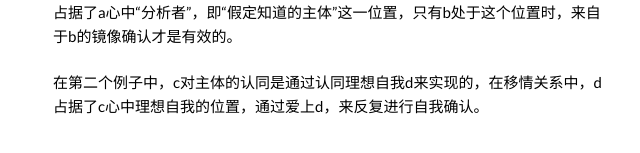
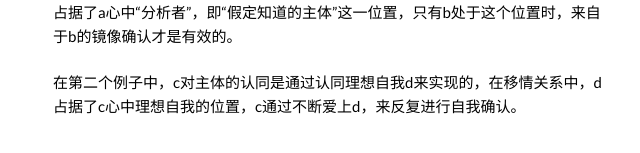
Before and after one commit to mystlinee/mystlinee.github.io, a plain HTML site: page Post/认同和移情.html in a window 1280 px wide. Shown: the part 603-756 px from the top of the page, without its empty margins (311-951 px from the left). Drawn offline with nearby package versions, Linux system fonts and the light colour scheme.

Commit message:
Add files via upload

```diff
--- a/Post/认同和移情.html
+++ b/Post/认同和移情.html
@@ -35,7 +35,7 @@
 
 在第一个例子中，a的对主体（自己）的认同是直接通过b确认的，在移情关系中，b占据了a心中“分析者”，即“假定知道的主体”这一位置，只有b处于这个位置时，来自于b的镜像确认才是有效的。
 
-在第二个例子中，c对主体的认同是通过认同理想自我d来实现的，在移情关系中，d占据了c心中理想自我的位置，通过爱上d，来反复进行自我确认。
+在第二个例子中，c对主体的认同是通过认同理想自我d来实现的，在移情关系中，d占据了c心中理想自我的位置，c通过不断爱上d，来反复进行自我确认。
 `;
 
         document.getElementById('content').innerHTML = marked.parse(markdownContent);
```
